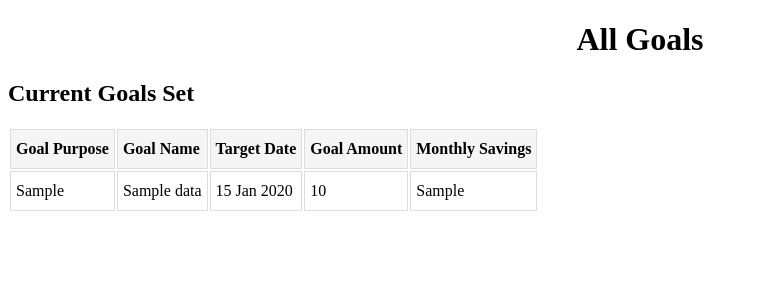
After one commit to shrykg/Personal-finance-tracker, a Node server app: template views/allgoals.handlebars in a window 1280 px wide. The commit adds this page. Shown: the top 300 px of the page, without its empty margins (0-757 px from the left). Run offline with Node 20, Linux system fonts and the light colour scheme; the template is opened without the code that fills it: most values are stand-ins (such as "Sample title", 1, 10 or a date in 2020); some libraries are stand-ins or nearby versions.

Commit message:
goals handlebars

```diff
--- /dev/null
+++ b/views/allgoals.handlebars
@@ -0,0 +1,54 @@
+<!DOCTYPE html>
+<html lang="en">
+<head>
+    <meta charset="UTF-8">
+    <meta name="viewport" content="width=device-width, initial-scale=1.0">
+    <title>All Goals</title>
+</head>
+<body>
+    <h1>All Goals</h1>
+    <h2>Current Goals Set</h2>
+  <table>
+    <thead>
+      <tr>
+        <th>Goal Purpose</th>
+        <th>Goal Name</th>
+        <th>Target Date</th>
+        <th>Goal Amount</th>
+        <th>Monthly Savings</th>
+      </tr>
+    </thead>
+    <tbody>
+      {{#each data}}
+      <tr>
+        <td>{{goal_purpose}}</td>
+        <td>{{goal_name}}</td>
+        <td>{{target_date}}</td>
+        <td>{{goal_amount}}</td>
+        <td>{{savings_monthly}}</td>
+      </tr>
+      {{/each}}
+    </tbody>
+  </table>
+<style>/* Center align the title */
+h1 {
+    text-align: center;
+}
+
+/* Style the table headers */
+th {
+    text-align: left;
+    font-weight: bold;
+    padding: 10px 5px;
+    background-color: #f5f5f5;
+    border: 1px solid #ddd;
+}
+
+/* Style the table cells */
+td {
+    padding: 10px 5px;
+    border: 1px solid #ddd;
+}
+</style>
+</body>
+</html>
--- a/views/goals.handlebars
+++ b/views/goals.handlebars
@@ -28,4 +28,6 @@
 
         <input type="submit" value="Let's get started" />
     </form>
+    <input type="button" value="View All Goals" onclick="window.location.href='/goals/viewall'" />
+
 </div>
```
Also changed, not shown: routes/goals.js (+33 -19 lines).
